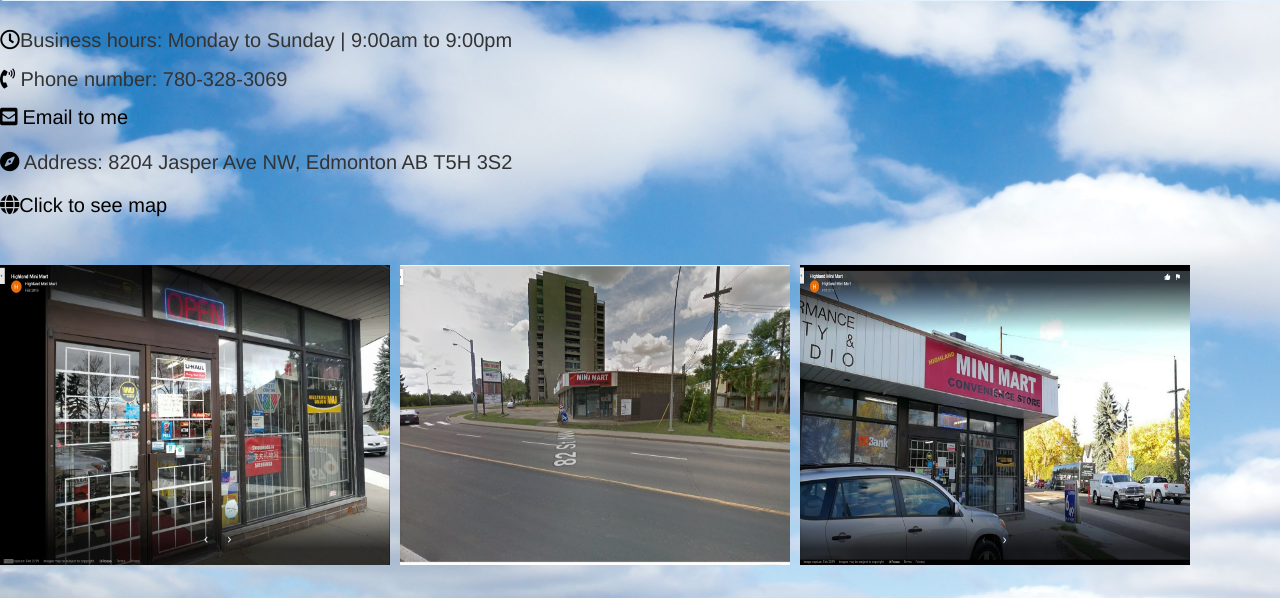
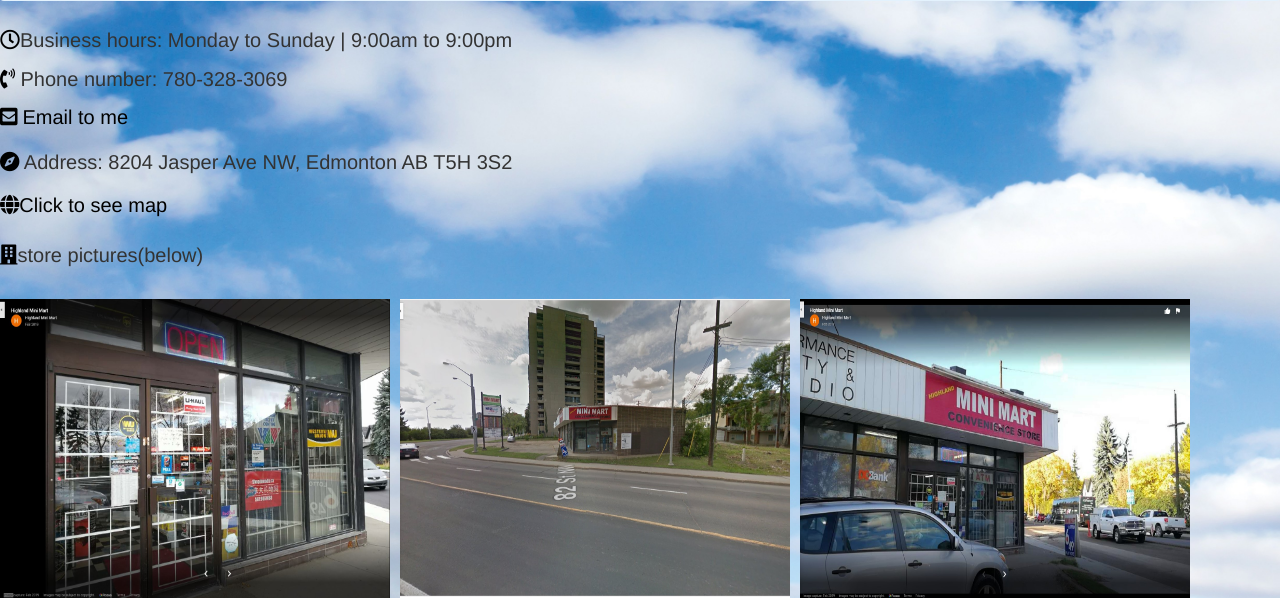
Before and after one commit to Ellen201906/Highland, a PHP site: page / in a window 1280 px wide. Shown: the part 181-779 px from the top of the page. Run offline with PHP 8.4, Linux system fonts and the light colour scheme; some libraries are stand-ins or nearby versions.

Commit message:
Add files via upload

```diff
--- a/body.php
+++ b/body.php
@@ -26,6 +26,9 @@
   </div>
 
  </div>
+
+ <p style="margin-top:16px"><i class="fas fa-building"></i>store pictures(below)</p>
+
  </div>
 
 </body>
--- a/index.php
+++ b/index.php
@@ -42,7 +42,7 @@
 
 
 
-  <div id="picture"  style="margin-top:40px">
+  <div id="picture"  style="margin-top:30px">
 
     <img src="store1.jpg" class="d-block imgs" alt="store"  >
 
```
